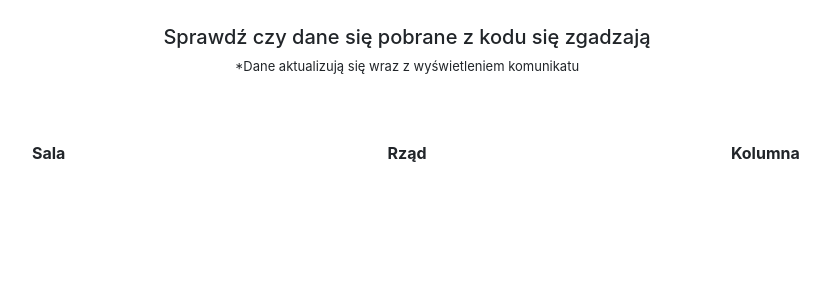
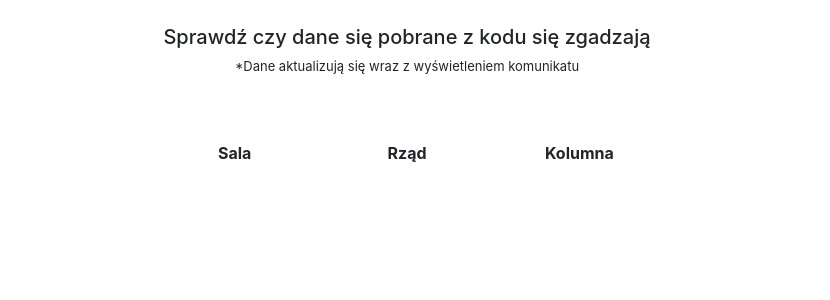
Before and after one commit to stanislaw-piechota/attendance, a Django app: template main/templates/main/home.html in a window 1280 px wide. Shown: the part 100-400 px from the top of the page, without its empty margins (233-1063 px from the left). Run offline with Django 3.2, Linux system fonts and the light colour scheme; the template is opened without the code that fills it, so the values that code supplies are empty.

Commit message:
display fix

```diff
--- a/main/templates/main/home.html
+++ b/main/templates/main/home.html
@@ -4,7 +4,7 @@
 
 {% block content %}
     <div class="row d-flex justify-content-center">
-        <div class="col-12 justify-content-center">
+        <div class="col-12git  justify-content-center">
             <div>
                 <h5 style="text-align:center;">Sprawdź czy dane się pobrane z kodu się zgadzają</h5>
                 <p style="text-align:center;font-size: small;">*Dane aktualizują się wraz z wyświetleniem komunikatu</p>
```
